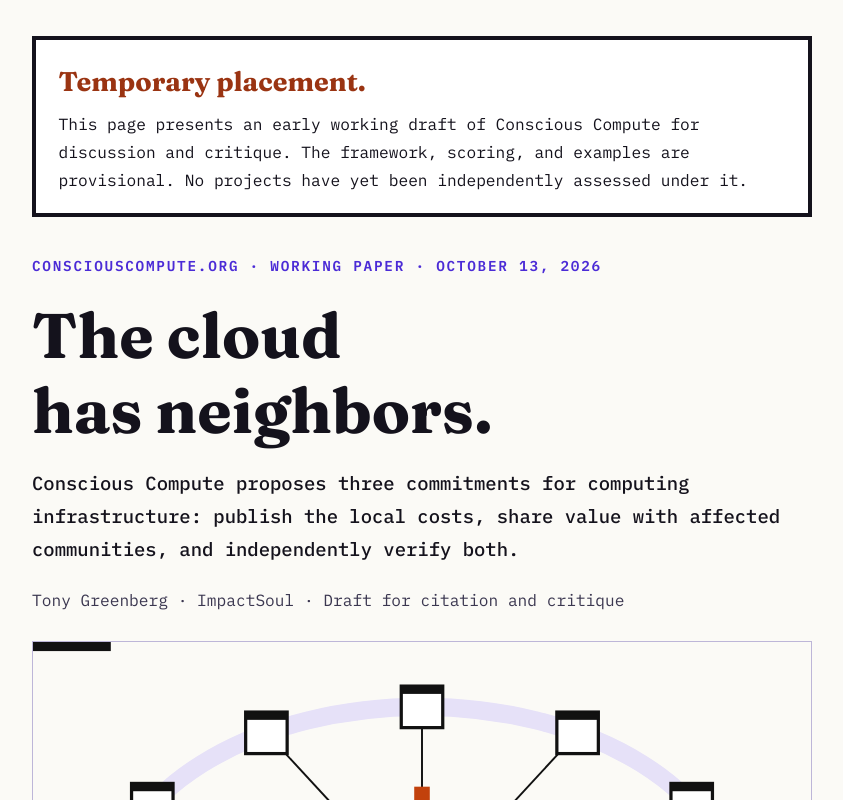
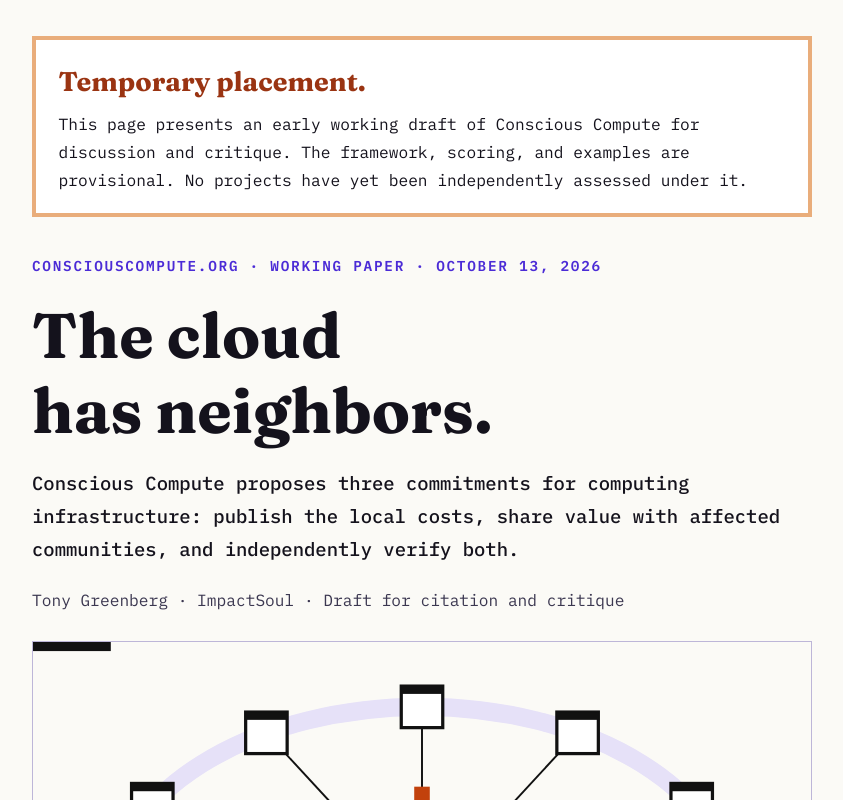
Before and after one commit to RRTONY/consciouscompute, a Next.js app: page / in a window 1280 px wide. Shown: the top 800 px of the page, without its empty margins (218-1061 px from the left). Built offline with nearby package versions, Linux system fonts and the light colour scheme.

Commit message:
Change Temporary placement notice border to light orange [by Tony Greenberg]

```diff
--- a/src/app/globals.css
+++ b/src/app/globals.css
@@ -8,6 +8,7 @@
   --rule: #bdb6d8;
   --wash: #f1eefa;
   --rust: #9a3412;
+  --notice-orange: #e9ad7b;
 
   /* --font-fraunces / --font-plex-mono come from next/font variable classes on <html>. */
 }
@@ -20,6 +21,7 @@
   --color-rule: var(--rule);
   --color-wash: var(--wash);
   --color-rust: var(--rust);
+  --color-notice-orange: var(--notice-orange);
   --font-serif: var(--font-fraunces), Georgia, serif;
   --font-mono: var(--font-plex-mono), ui-monospace, monospace;
 }
```
